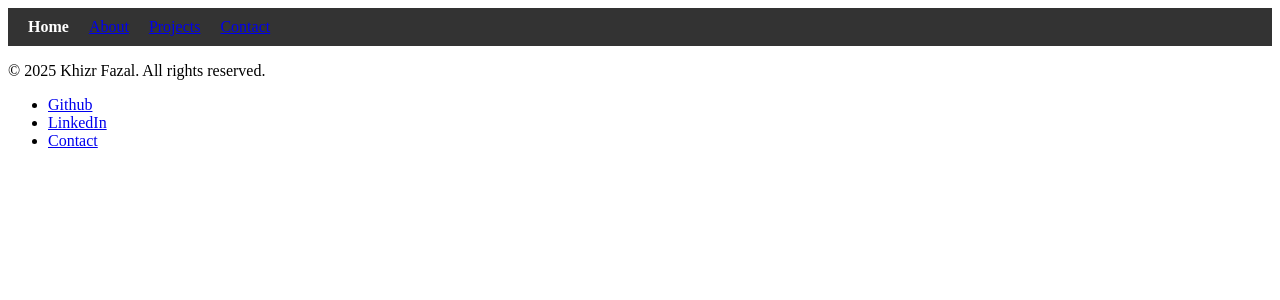
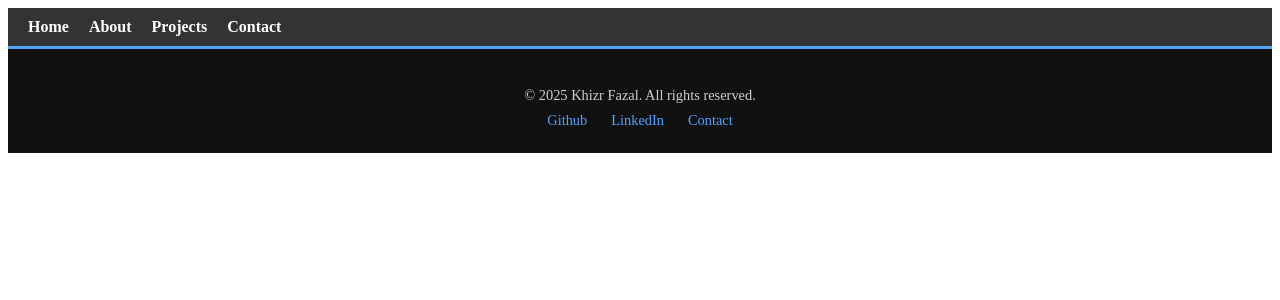
Before and after one commit to sadlycryingbird/personal-portfolio, a Next.js app: page / in a window 1280 px wide. Shown: the top 300 px of the page. Built offline with nearby package versions, Linux system fonts and the light colour scheme.

Commit message:
added footer modules and footer unit tests

```diff
--- a/app/Components/Footer.tsx
+++ b/app/Components/Footer.tsx
@@ -1,8 +1,10 @@
 "use client";
+
+import styles from "../styles/Footer.module.css";
 
 export default function Footer() {
     return (
-        <footer>
+        <footer className={styles.footer}>
             <p>© {new Date().getFullYear()} Khizr Fazal. All rights reserved.</p>
             <ul>
                 <li>
--- a/app/Components/Navbar.tsx
+++ b/app/Components/Navbar.tsx
@@ -9,9 +9,9 @@ export default function Navbar() {
         <ul className={styles.navList}>
           <li className={styles.navItem}>
             <Link href="/">Home</Link></li>
-          <li><Link href="/about">About</Link></li>
-          <li><Link href="/projects">Projects</Link></li>
-          <li><Link href="/contact">Contact</Link></li>
+          <li className={styles.navItem}><Link href="/about">About</Link></li>
+          <li className={styles.navItem}><Link href="/projects">Projects</Link></li>
+          <li className={styles.navItem}><Link href="/contact">Contact</Link></li>
         </ul>
       </nav>
     );
--- /dev/null
+++ b/app/styles/Footer.module.css
@@ -0,0 +1,48 @@
+/* Footer.module.css */
+.footer {
+    background-color: #111;  /* Dark footer background */
+    color: #fff;  /* White text */
+    text-align: center;
+    padding: 1.5rem;
+    font-size: 0.9rem;
+    border-top: 3px solid #4da6ff; /* Add a blue accent line at the top */
+}
+
+.footer p {
+    margin-bottom: 0.5rem;
+    font-weight: 300;
+    opacity: 0.8; /* Slight fade to separate from links */
+}
+
+.footer ul {
+    list-style: none;
+    padding: 0;
+    margin: 0;
+    display: flex;
+    justify-content: center;
+    gap: 1.5rem;
+}
+
+.footer li {
+    display: inline;
+}
+
+.footer a {
+    color: #4da6ff; /* Light blue links */
+    text-decoration: none;
+    font-weight: 500;
+    transition: color 0.3s ease-in-out, transform 0.2s ease;
+}
+
+.footer a:hover {
+    color: #80c1ff; /* Even lighter blue on hover */
+    transform: scale(1.1); /* Slight zoom effect */
+}
+
+/* Mobile-friendly adjustments */
+@media (max-width: 600px) {
+    .footer ul {
+        flex-direction: column;
+        gap: 1rem;
+    }
+}
```
Also changed, not shown: 2 other files (tests, documents, lock files or other folders).
